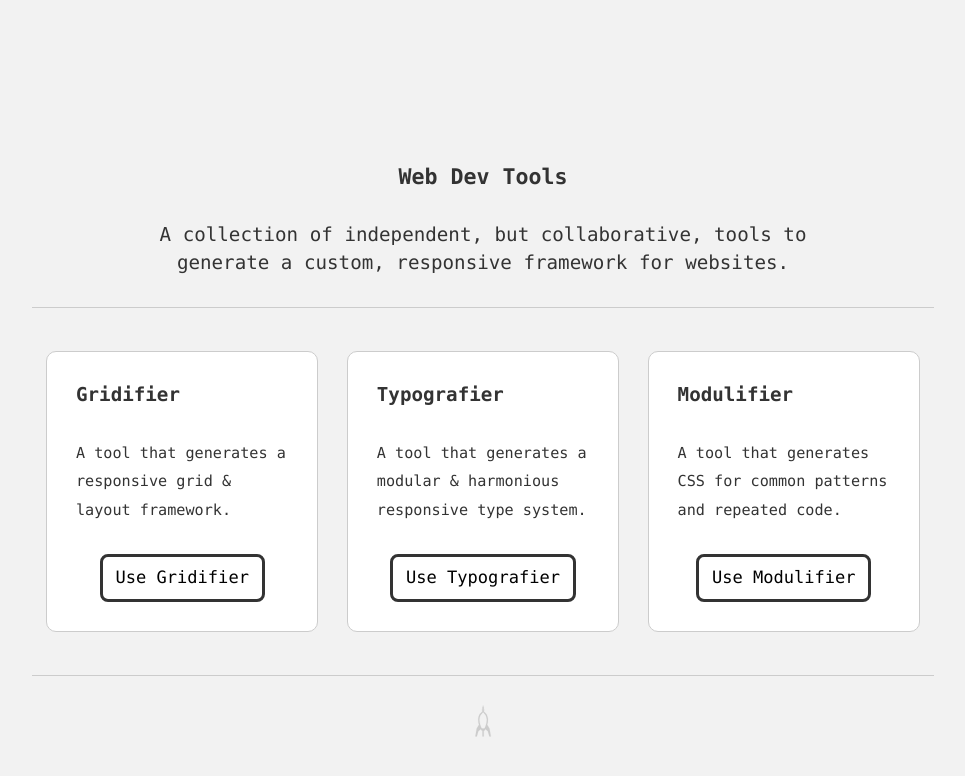
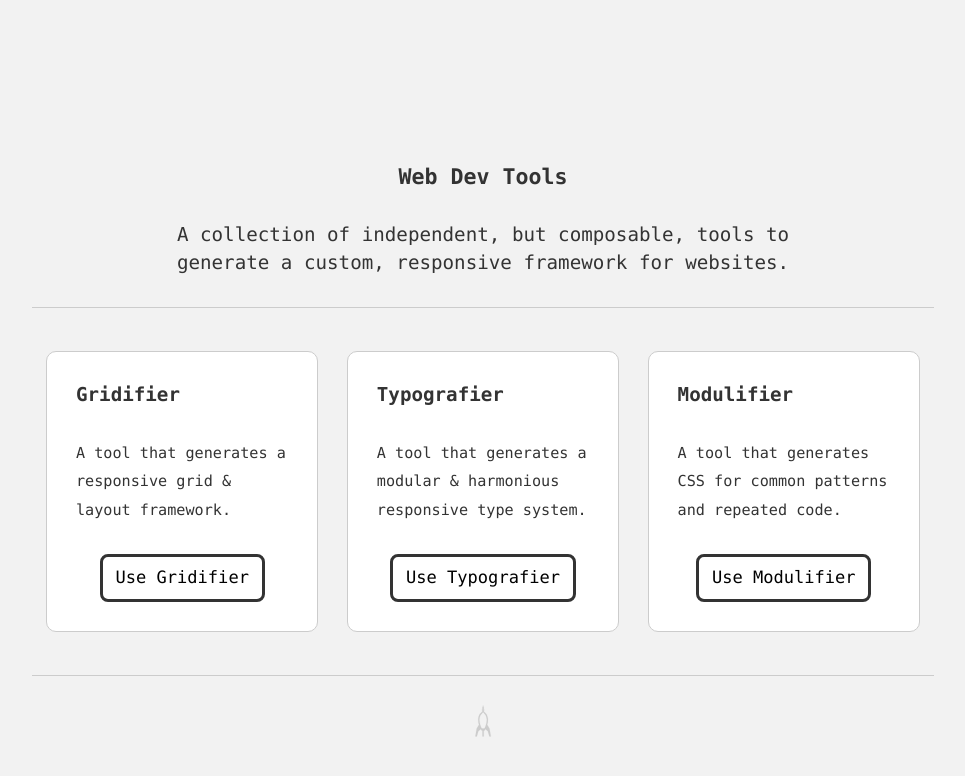
Before and after one commit to thomasjbradley/web-dev.tools, a Jekyll site: the page built from index.html, in a window 1280 px wide. Shown: the top 776 px of the page, without its empty margins (157-1122 px from the left). Built offline with Jekyll 4.4.1, drawn with Linux system fonts in a browser that asks for light colours.

Commit message:
Change collaborative to composable because I think it makes more sense from a software perspective

```diff
--- a/_layouts/default.html
+++ b/_layouts/default.html
@@ -3,7 +3,7 @@
 <head>
   <meta charset="utf-8">
   <title>Web Dev Tools — Tools to generate a responsive CSS framework.</title>
-  <meta name="description" content="A collection of independent, but collaborative, tools to generate a custom, responsive framework for websites.">
+  <meta name="description" content="A collection of independent, but composable, tools to generate a custom, responsive framework for websites.">
   <meta name="viewport" content="width=device-width,initial-scale=1">
   <link href="/favicon.ico" rel="shortcut icon">
   <style>
--- a/index.html
+++ b/index.html
@@ -6,7 +6,7 @@ layout: default
 
     <header role="banner">
       <h1 class="mega text-center" tabindex="0">Web Dev Tools</h1>
-      <p class="text-center intro">A collection of independent, but collaborative, tools to generate a custom, responsive framework for websites.</p>
+      <p class="text-center intro">A collection of independent, but composable, tools to generate a custom, responsive framework for websites.</p>
     </header>
 
     <hr role="presentation">
```
Also changed, not shown: README.md.
